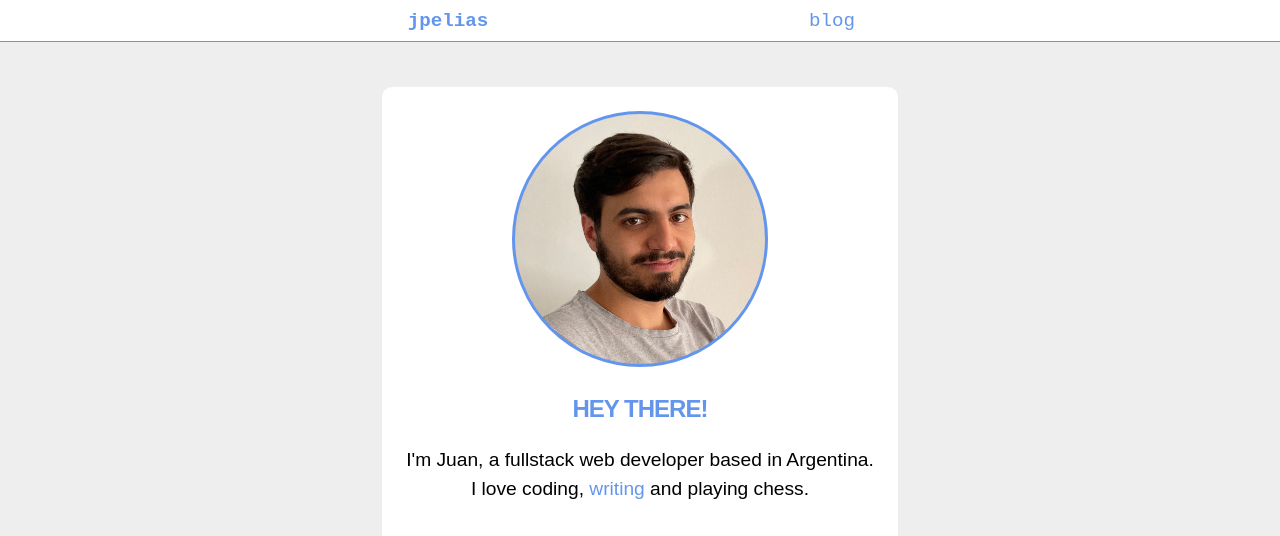
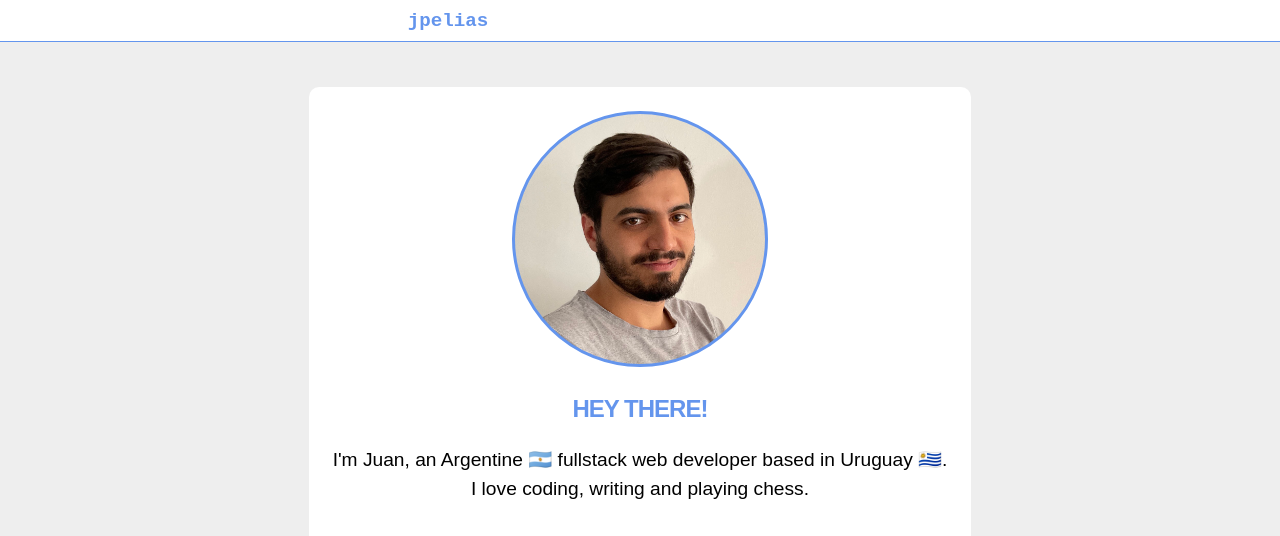
Before and after one commit to eliasjuanpablo/personal-site, a Gatsby site: page / in a window 1280 px wide. Shown: the top 536 px of the page. Built offline with nearby package versions, Linux system fonts and the light colour scheme; Gatsby itself is replaced by a stand-in of ours.

Commit message:
hide blog until I revamp it

```diff
--- a/src/components/Navbar.js
+++ b/src/components/Navbar.js
@@ -10,9 +10,6 @@ const Navbar = () => {
         <Brand>
           <Link to="/">jpelias</Link>
         </Brand>
-        <Links>
-          <NavLink to="/blog">blog</NavLink>
-        </Links>
       </Wrapper>
     </Nav>
   );
--- a/src/pages/index.js
+++ b/src/pages/index.js
@@ -18,9 +18,9 @@ const IndexPage = () => {
           <Avatar src={avatar}></Avatar>
           <Greetings>Hey there!</Greetings>
           <Bio>
-            I'm Juan, a fullstack web developer based in Argentina.
-            <br />I love coding, <Link to="/blog">writing</Link> and playing
-            chess.
+            I'm Juan, an Argentine 🇦🇷 fullstack web developer based in Uruguay
+            🇺🇾.
+            <br />I love coding, writing and playing chess.
           </Bio>
           <p>
             Wanna build something great? <br /> Reach out at:
```
Also changed, not shown: .github/workflows/main.yml.
